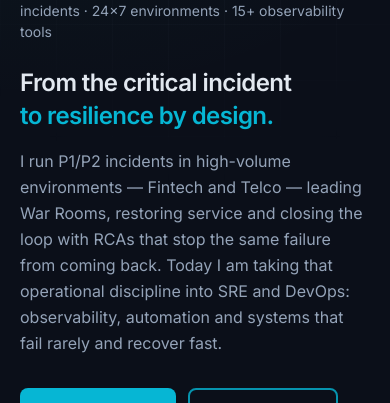
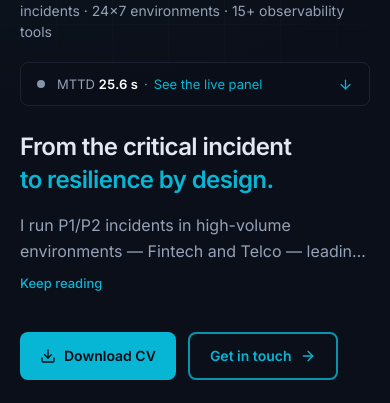
Before and after one commit to seamnex/Portfolio, a React (Vite) app: page / in a window 390 px wide. Shown: the part 312-715 px from the top of the page. Built offline with nearby package versions, Linux system fonts and the light colour scheme; no server answers.

Commit message:
Portada en el teléfono: anticipo del panel en vivo y subtítulo plegable

```diff
--- a/src/components/Hero.jsx
+++ b/src/components/Hero.jsx
@@ -1,4 +1,5 @@
-import { Activity, ArrowRight, ArrowUpRight, Download, FlaskConical, Languages, Linkedin, MapPin, Github } from 'lucide-react'
+import { useState } from 'react'
+import { Activity, ArrowDown, ArrowRight, ArrowUpRight, Download, FlaskConical, Languages, Linkedin, MapPin, Github } from 'lucide-react'
 import { useContenido } from '../i18n/LanguageProvider'
 import { useVista } from '../navegacion/VistaProvider'
 import { useEstado } from '../estado/EstadoProvider'
@@ -18,6 +19,46 @@ const PUNTO = {
   cargando: 'bg-slate-500',
 }
 
+/** El estado agregado del panel, con el simulacro por encima del real. */
+function useEstadoPanel() {
+  const { hero, ui } = useContenido()
+  const { agregado } = useEstado()
+  const { activo: simulacro } = useCaos()
+  return {
+    estado: simulacro ? 'degradado' : agregado,
+    texto: simulacro ? hero.panel.simulacroActivo : ui.estado.banner[agregado],
+  }
+}
+
+/**
+ * Anticipo del panel para el teléfono. Abajo de `lg` el panel queda debajo
+ * del pliegue, y es justo el diferencial: esta tira lo trae a la primera
+ * pantalla con el estado y el número, y lleva hasta él.
+ */
+function TiraVivo() {
+  const { hero, lang } = useContenido()
+  const { estado } = useEstadoPanel()
+
+  return (
+    <a
+      href="#panel-vivo"
+      onClick={(e) => {
+        e.preventDefault()
+        document.getElementById('panel-vivo')?.scrollIntoView({ behavior: 'smooth', block: 'start' })
+      }}
+      className="mt-5 flex min-h-[44px] items-center gap-3 rounded-lg border border-base-600 bg-base-800/50 px-4 py-2.5 text-[13px] text-slate-400 transition-colors hover:border-accent/50 lg:hidden"
+    >
+      <span className={`h-2 w-2 shrink-0 rounded-full ${PUNTO[estado] ?? PUNTO.desconocido}`} aria-hidden="true" />
+      <span className="flex-1">
+        MTTD <span className="font-semibold tabular-nums text-white">{num(MEDIDAS.mttd, lang)} s</span>
+        <span className="mx-1.5 text-slate-500" aria-hidden="true">·</span>
+        <span className="text-accent">{hero.panel.tira}</span>
+      </span>
+      <ArrowDown size={15} className="shrink-0 text-accent" aria-hidden="true" />
+    </a>
+  )
+}
+
 /**
  * La columna derecha de la portada: el sitio mostrándose a sí mismo.
  *
@@ -27,18 +68,15 @@ const PUNTO = {
  * con su bitácora, y las dos puertas a lo que un PDF no puede mostrar.
  */
 function PanelVivo() {
-  const { hero, ui, lang, labMetrics } = useContenido()
+  const { hero, lang, labMetrics } = useContenido()
   const { irA } = useVista()
-  const { agregado } = useEstado()
-  const { activo: simulacro } = useCaos()
+  const { estado, texto: textoEstado } = useEstadoPanel()
   const p = hero.panel
 
-  const estado = simulacro ? 'degradado' : agregado
-  const textoEstado = simulacro ? p.simulacroActivo : ui.estado.banner[agregado]
   const bitacora = labMetrics.items.find((m) => m.id === 'mttd')?.repo
 
   return (
-    <div className="card p-6 shadow-2xl shadow-black/40">
+    <div id="panel-vivo" className="card scroll-mt-24 p-6 shadow-2xl shadow-black/40">
       <div className="flex items-center justify-between gap-3">
         <p className="text-sm font-semibold text-white">{p.titulo}</p>
         <p className="flex items-center gap-2 text-[13px] text-slate-400" aria-live="polite">
@@ -112,6 +150,7 @@ function PanelVivo() {
 
 export default function Hero() {
   const { hero, metrics, profile, ui } = useContenido()
+  const [subtituloEntero, setSubtituloEntero] = useState(false)
 
   return (
     <section id="inicio" className="relative z-10 overflow-hidden pb-10 pt-28 sm:pb-14 sm:pt-36">
@@ -139,11 +178,33 @@ export default function Hero() {
                 Son credenciales, no la prueba; la prueba está a la derecha. */}
             <p className="mt-3 text-[14px] text-slate-400">{metrics.map((m) => m.corto).join(" · ")}</p>
 
+            <TiraVivo />
+
             <p className="mt-6 text-balance text-2xl font-semibold leading-snug tracking-tight text-slate-200 sm:text-[1.7rem]">
               {hero.headline[0]} <span className="text-accent">{hero.headline[1]}</span>
             </p>
 
-            <p className="mt-4 max-w-xl text-base leading-relaxed text-slate-400">{hero.subtitle}</p>
+            {/* En el teléfono arranca en dos líneas para que la tira y los
+                botones entren en la primera pantalla; desde `lg` va entero. */}
+            <p
+              id="hero-subtitulo"
+              className={`mt-4 max-w-xl text-base leading-relaxed text-slate-400 lg:line-clamp-none ${
+                subtituloEntero ? '' : 'line-clamp-2'
+              }`}
+            >
+              {hero.subtitle}
+            </p>
+            {!subtituloEntero && (
+              <button
+                type="button"
+                aria-expanded="false"
+                aria-controls="hero-subtitulo"
+                onClick={() => setSubtituloEntero(true)}
+                className="mt-1 py-1.5 text-[13px] font-medium text-accent transition-colors hover:text-white lg:hidden"
+              >
+                {hero.seguirLeyendo}
+              </button>
+            )}
 
             {/* El par principal es CV y contacto: es lo que viene a hacer
                 un reclutador. Al laboratorio se llega desde el panel. */}
@@ -159,6 +220,7 @@ export default function Hero() {
               </a>
             </div>
 
+            {/* LinkedIn y GitHub solo abajo de `lg`: desde ahí ya están en la barra. */}
             <div className="mt-8 flex flex-wrap items-center gap-x-5 gap-y-1 text-xs text-slate-500">
               <span className="inline-flex items-center gap-1.5">
                 <MapPin size={13} /> {profile.ubicacion}
@@ -170,7 +232,7 @@ export default function Hero() {
                 href={profile.linkedin}
                 target="_blank"
                 rel="noreferrer noopener"
-                className="inline-flex items-center gap-1.5 py-1.5 transition-colors hover:text-accent"
+                className="inline-flex items-center gap-1.5 py-1.5 transition-colors hover:text-accent lg:hidden"
               >
                 <Linkedin size={13} /> LinkedIn
               </a>
@@ -179,7 +241,7 @@ export default function Hero() {
                   href={profile.github}
                   target="_blank"
                   rel="noreferrer noopener"
-                  className="inline-flex items-center gap-1.5 py-1.5 transition-colors hover:text-accent"
+                  className="inline-flex items-center gap-1.5 py-1.5 transition-colors hover:text-accent lg:hidden"
                 >
                   <Github size={13} /> GitHub
                 </a>
--- a/src/data/content.en.js
+++ b/src/data/content.en.js
@@ -51,10 +51,12 @@ export const profile = {
 export const hero = {
   headline: ['From the critical incident', 'to resilience by design.'],
   transicion: 'moving into',
+  seguirLeyendo: 'Keep reading',
   subtitle:
     'I run P1/P2 incidents in high-volume environments — Fintech and Telco — leading War Rooms, restoring service and closing the loop with RCAs that stop the same failure from coming back. Today I am taking that operational discipline into SRE and DevOps: observability, automation and systems that fail rarely and recover fast.',
   panel: {
     titulo: 'This site, live',
+    tira: 'See the live panel',
     simulacroActivo: 'Failure drill in progress',
     mttdEtiqueta: `measured in my lab · target < ${n(MEDIDAS.mttdSensible)} s`,
     mttdTexto: `A real outage (rising 5xx) took ${n(MEDIDAS.mttd)} s to detect: above my target. Measuring it showed why: ${Math.round(MEDIDAS.ventanaInstrumento[0])} of the ${Math.round(MEDIDAS.mttr)} s were my own measurement window, not the incident.`,
--- a/src/data/content.js
+++ b/src/data/content.js
@@ -59,11 +59,15 @@ export const hero = {
   headline: ['Del incidente crítico', 'a la resiliencia por diseño.'],
   // Lo lee el lector de pantalla en lugar de la flecha entre los dos roles.
   transicion: 'en transición a',
+  // En el teléfono el subtítulo arranca en dos líneas: la prueba va primero.
+  seguirLeyendo: 'Seguir leyendo',
   subtitle:
     'Gestiono incidentes P1/P2 en entornos de alto volumen —Fintech y Telecomunicaciones— liderando War Rooms, restaurando el servicio y cerrando el ciclo con RCA que evitan la reincidencia. Hoy llevo esa disciplina operacional hacia SRE y DevOps: observabilidad, automatización y sistemas que fallan poco y se recuperan rápido.',
   // Panel de la columna derecha de la portada (Hero.jsx > PanelVivo).
   panel: {
     titulo: 'Este sitio, en vivo',
+    // Tira compacta que lo anticipa en el teléfono, donde el panel queda abajo.
+    tira: 'Ver el panel en vivo',
     simulacroActivo: 'Simulacro de falla en curso',
     mttdEtiqueta: `medido en mi lab · objetivo < ${n(MEDIDAS.mttdSensible)} s`,
     // El número no llega al objetivo y el texto lo dice: lo que se muestra
```
